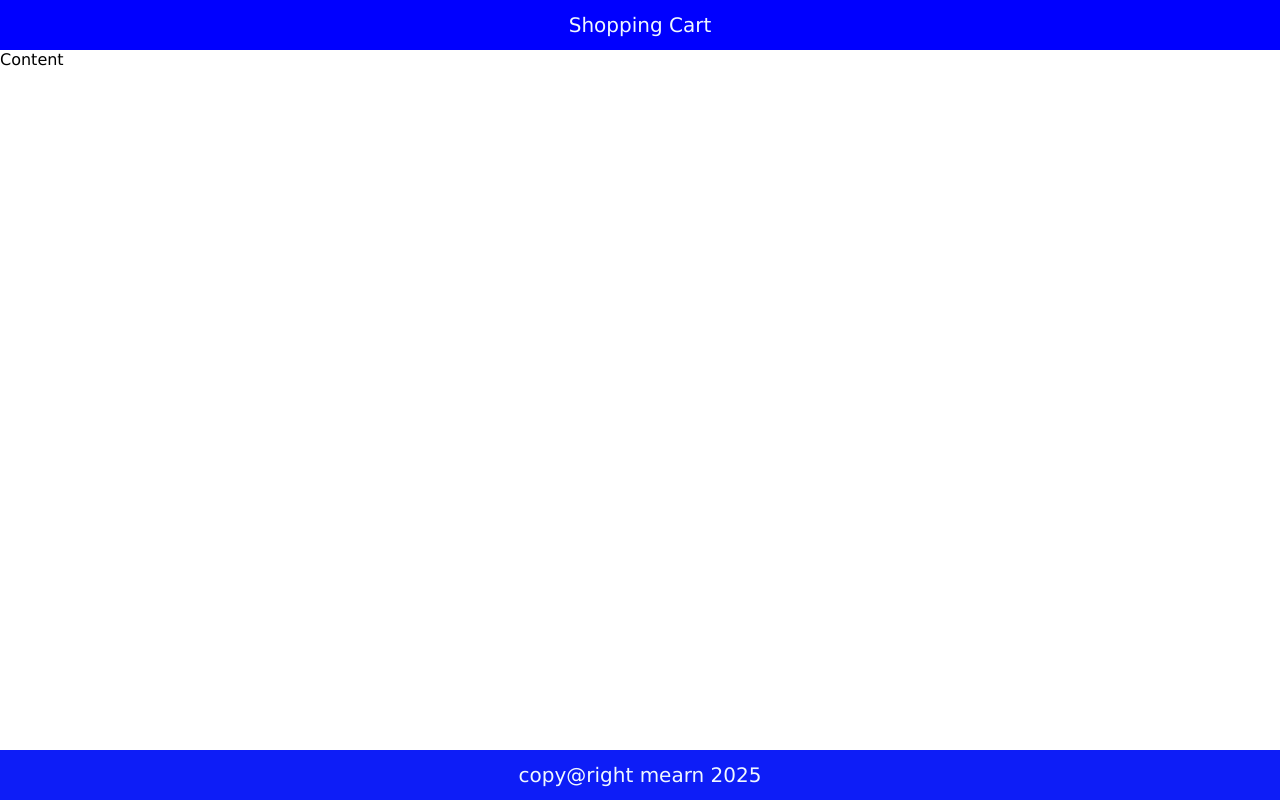
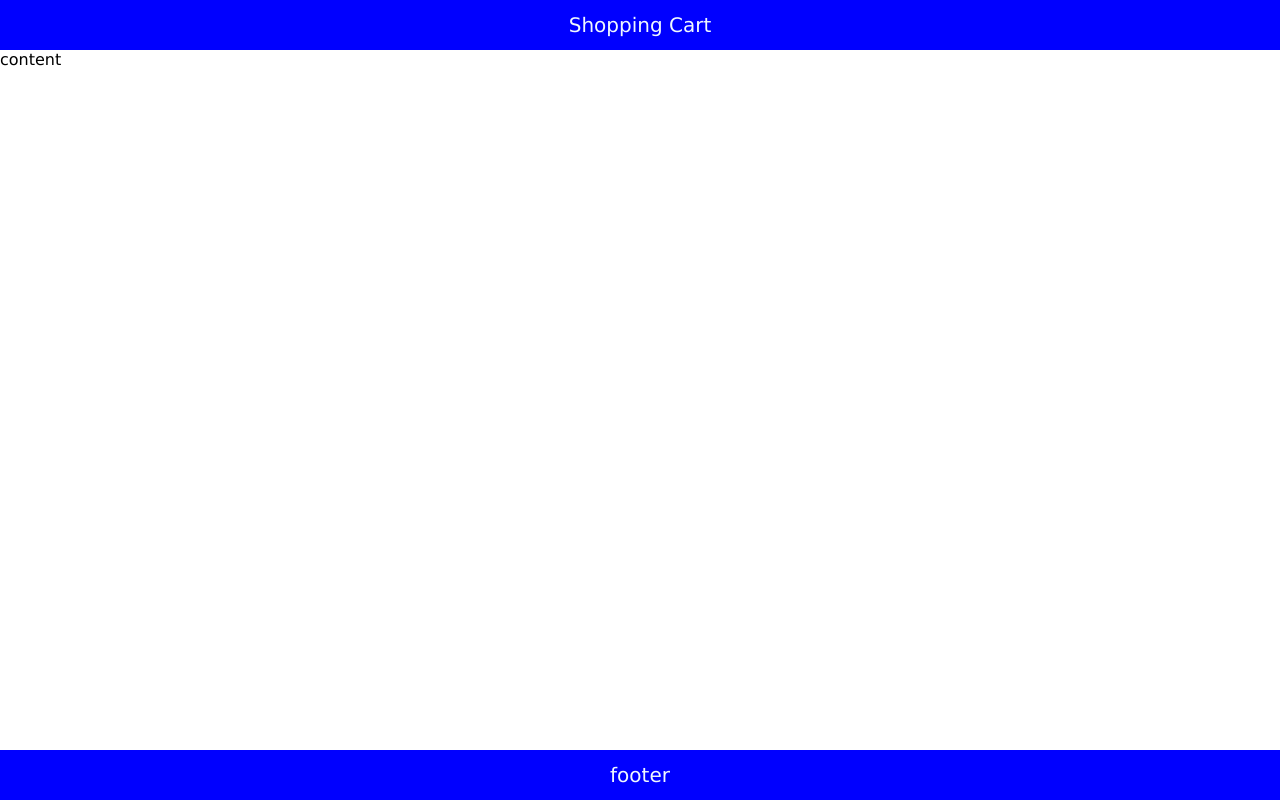
Before and after one commit to alinihad2026/react-shopping-cart, a React (Create React App) app in the folder client/: page / in a window 1280 px wide. Built offline with nearby package versions, Linux system fonts and the light colour scheme.

Commit message:
data main

```diff
--- a/client/src/App.js
+++ b/client/src/App.js
@@ -1,11 +1,12 @@
 import Footer from "./components/Footer/Footer";
 import Header from "./components/Header/Header";
+import {words} from "./words"
 
 function App() {
   return (
     <div className="layout">
       <Header/>
-      <main>Content</main>
+      <main>{words.content}</main>
       <Footer/>
     </div>
   );
--- a/client/src/components/Footer/Footer.js
+++ b/client/src/components/Footer/Footer.js
@@ -1,8 +1,9 @@
 import React from 'react'
 import "../../css/Footer/Footer.css"
+import {words} from "../../words"
 export default function Footer() {
   return (
-    <footer>copy@right mearn 2025</footer>
+    <footer>{words.footerTitle}</footer>
 
   )
 }
--- a/client/src/components/Header/Header.js
+++ b/client/src/components/Header/Header.js
@@ -1,7 +1,8 @@
 import React from 'react'
 import "../../css/Header/Header.css";
+import {words} from "../../words"
 export default function Header() {
   return (
-    <header>Shopping Cart</header>
+    <header>{words.headerTitle}</header>
   )
 }
--- a/client/src/css/Footer/Footer.css
+++ b/client/src/css/Footer/Footer.css
@@ -1,6 +1,6 @@
 footer {
   grid-area: footer;
-  background-color: rgb(13, 29, 247);
+  background-color: blue;
   color: aliceblue;
   display: flex;
   justify-content: center;
--- /dev/null
+++ b/client/src/words.js
@@ -0,0 +1,5 @@
+export const words={
+    headerTitle:"Shopping Cart",
+    footerTitle:"footer",
+    content:"content"
+}
```
